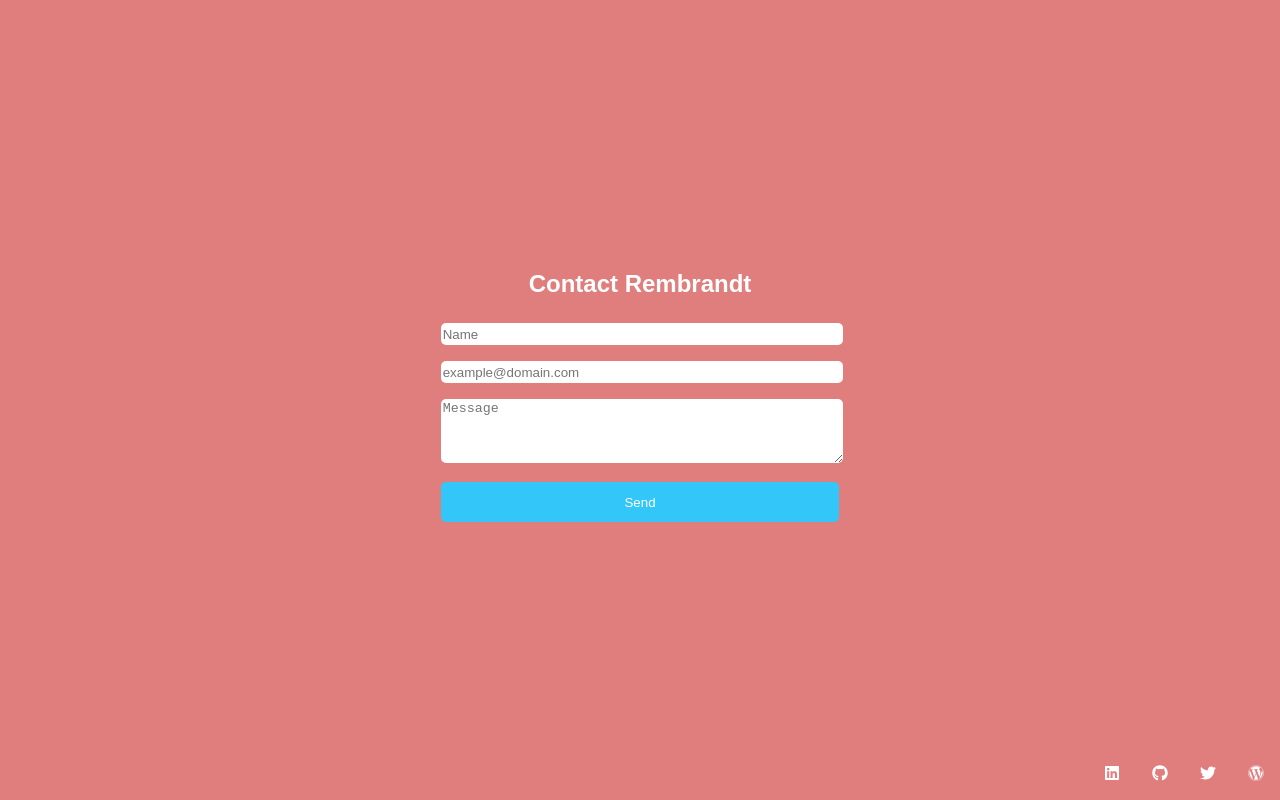
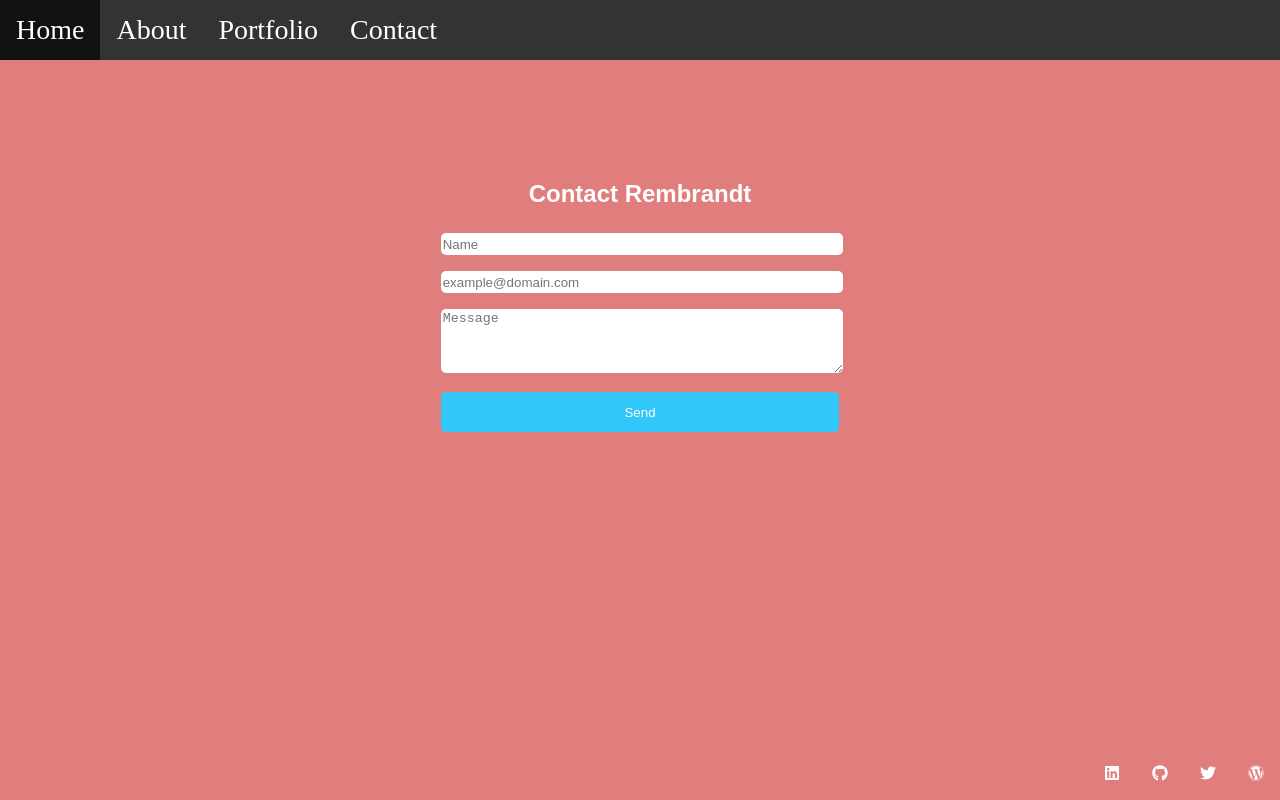
Before and after one commit to rembrandtreyes/React-Portfolio, a React app: page /contact in a window 1280 px wide. Built offline with nearby package versions, Linux system fonts and the light colour scheme.

Commit message:
Finished adding segregated pages

```diff
--- a/package.json
+++ b/package.json
@@ -44,6 +44,7 @@
   },
   "dependencies": {
     "compass": "^0.1.1",
+    "prop-types": "^15.6.2",
     "react": "^16.4.2",
     "react-dom": "^16.4.2",
     "react-icons": "^3.0.5",
--- a/src/components/header/HeaderNav.js
+++ /dev/null
@@ -1,14 +0,0 @@
-import React from 'react'
-import { NavLink } from 'react-router-dom'
-
-const HeaderNav = () => (
-  <div className="header-nav">
-    <ul>
-      <li><NavLink to="/about">About</NavLink></li>
-      <li><NavLink to="/portfolio">Portfolio</NavLink></li>
-      <li><NavLink to="/contact">Contact</NavLink></li>
-    </ul>
-  </div>
-)
-
-export default HeaderNav
--- /dev/null
+++ b/src/components/nav-bar/NavPages.js
@@ -0,0 +1,32 @@
+import React from 'react'
+import { NavLink } from 'react-router-dom'
+import PropTypes from 'prop-types';
+
+
+const navArr = [
+  <ul>
+    <li><NavLink to="/about">About</NavLink></li>
+    <li><NavLink to="/portfolio">Portfolio</NavLink></li>
+    <li><NavLink to="/contact">Contact</NavLink></li>
+  </ul>,
+  <ul>
+    <li><NavLink to="/">Home</NavLink></li>
+    <li><NavLink to="/about">About</NavLink></li>
+    <li><NavLink to="/portfolio">Portfolio</NavLink></li>
+    <li><NavLink to="/contact">Contact</NavLink></li>
+  </ul>,
+]
+
+const NavPages = ({ className }) => (
+  <div className={className}>
+    {(window.location.href === 'http://localhost:3000/')
+      ? navArr[0]
+      : navArr[1]}
+  </div>
+)
+
+NavPages.propTypes = {
+  className: PropTypes.string.isRequired,
+}
+
+export default NavPages
--- a/src/components/header/HeaderSocial.js
+++ b/src/components/nav-bar/NavSocial.js
@@ -4,7 +4,7 @@ import {
 } from 'react-icons/fa'
 import { NavLink } from 'react-router-dom'
 
-const HeaderSocial = () => (
+const NavSocial = () => (
   <div className="header-social">
     <ul>
       <li><NavLink to="https://rembrandtreyes.wordpress.com/"><FaWordpress /></NavLink></li>
@@ -15,4 +15,4 @@ const HeaderSocial = () => (
   </div>
 )
 
-export default HeaderSocial
+export default NavSocial
--- a/src/components/portfolio/PortfolioSquare.js
+++ b/src/components/portfolio/PortfolioSquare.js
@@ -107,7 +107,7 @@ class PortfolioSquare extends Component {
     const { portfolioSquare } = this.state
     return (
       <div className="portfolio-square">
-        {portfolioSquare.map(square => ([
+        {portfolioSquare.map(square => (
           <div key={square.id}>
             <p className="title">{square.title}</p>
             <img className="preview-tile" alt="thumbnail preview" src={square.preview} />
@@ -115,8 +115,8 @@ class PortfolioSquare extends Component {
               {square.lang[0].icons.map(icon => <span key={this.nextId}>{icon}</span>)}
             </div>
             <a className="button js-button" role="button" rel="noopener noreferrer" target="_blank" href={square.url}>View</a>
-          </div>,
-        ]))}
+          </div>
+        ))}
       </div>
     )
   }
--- a/src/containers/About.js
+++ b/src/containers/About.js
@@ -1,8 +1,10 @@
 import React from 'react'
 import AboutMe from '../components/AboutMe'
+import NavPages from '../components/nav-bar/NavPages'
 
 const About = () => (
   <div id="about" className="about">
+    <NavPages className="header-nav" />
     <AboutMe />
   </div>
 )
--- a/src/containers/Footer.js
+++ b/src/containers/Footer.js
@@ -1,11 +1,13 @@
 import React from 'react'
 import ContactForm from '../components/contact-page/ContactForm'
-import FooterSocial from '../components/contact-page/NavSocial'
+import NavSocial from '../components/contact-page/NavSocial'
+import NavPages from '../components/nav-bar/NavPages'
 
 const Footer = () => (
   <div className="footer">
+    <NavPages className="contact-bar" />
     <ContactForm />
-    <FooterSocial />
+    <NavSocial />
   </div>
 )
 
--- a/src/containers/Header.js
+++ /dev/null
@@ -1,13 +0,0 @@
-import React from 'react'
-import HeaderNav from '../components/header/HeaderNav'
-import HeaderSocial from '../components/header/HeaderSocial'
-
-// Stateless header comonent
-const Header = () => (
-  <div className="header-container">
-    <HeaderNav />
-    <HeaderSocial />
-  </div>
-)
-
-export default Header
--- a/src/containers/Portfolio.js
+++ b/src/containers/Portfolio.js
@@ -1,9 +1,12 @@
 import React from 'react'
 import PortfolioSquare from '../components/portfolio/PortfolioSquare'
+import NavPages from '../components/nav-bar/NavPages'
 
 // Stateless portfolio component
 const Portfolio = () => (
   <div id="portfolio" className="portfolio-container">
+    <NavPages className="header-nav" />
+    {/* <NavSocial /> */}
     <PortfolioSquare />
   </div>
 )
--- a/src/containers/ProfileContainer.js
+++ b/src/containers/ProfileContainer.js
@@ -1,12 +1,16 @@
 import React from 'react'
-import Header from './Header'
+import NavPages from '../components/nav-bar/NavPages'
+import NavSocial from '../components/nav-bar/NavSocial'
 
 const logo = require('../../src/images/Logo@2x.png')
 // Stateless component for the profile container
 const ProfileContainer = () => (
   <div className="contains">
-    <Header className="test" />
-    <img className="pix" src={logo} alt="Rembrandt's self-portrait" />
+    <div className="header-container">
+      <NavPages className="header-nav" />
+      <NavSocial />
+    </div>
+    <img className="logo" src={logo} alt="Rembrandt's Logo" />
   </div>
 )
 
--- a/src/stylesheets/index.scss
+++ b/src/stylesheets/index.scss
@@ -29,7 +29,7 @@ body {
 
 }
 
-.pix {
+.logo {
   z-index: 3;
   position: absolute;
   top: 28%;
@@ -160,7 +160,7 @@ body {
 
   .title {
     text-align: center;
-    font-size: 1.5em;
+    font-size: 1.25em;
     font-weight: bold;
   }
 }
@@ -216,12 +216,12 @@ body {
   height: 100vh;
   background-color: #E07D7D;
   grid-template-columns: 1fr 1fr 1fr;
-  grid-template-rows: 1fr 1fr 1fr 50px;
+  grid-template-rows: 60px 100px 1fr 50px;
   grid-template-areas:
+    "h h h"
     ". . ."
     ". f ."
-    ". f ."
-    ". r cws";
+    "cws cws cws";
 }
 
 .contact-form-container {
@@ -230,6 +230,10 @@ body {
 }
 /* Styling for Footer contact form */
 
+.contact-bar {
+  grid-area: h;
+  @extend .header-nav
+}
 
 .question {
   text-align: center;
```
Also changed, not shown: 1 other file (tests, documents, lock files or other folders).
